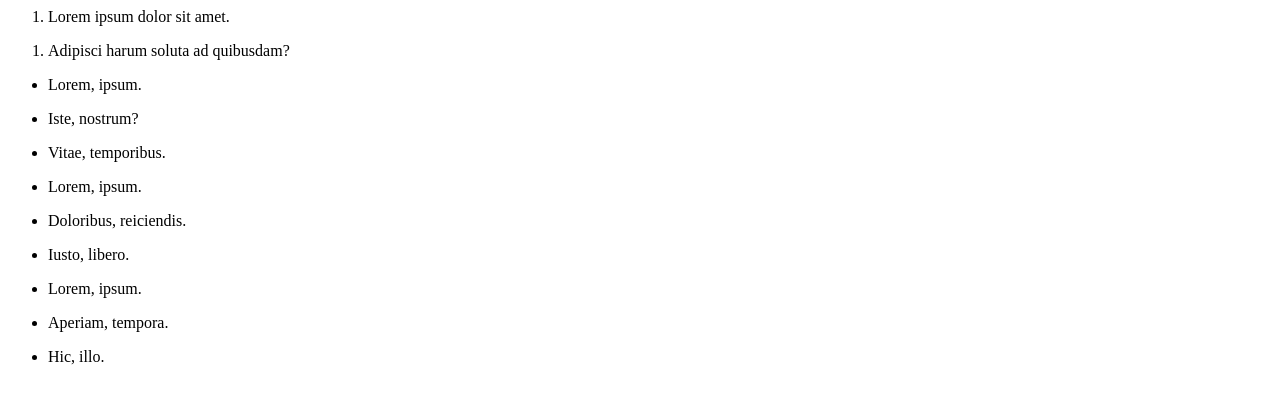
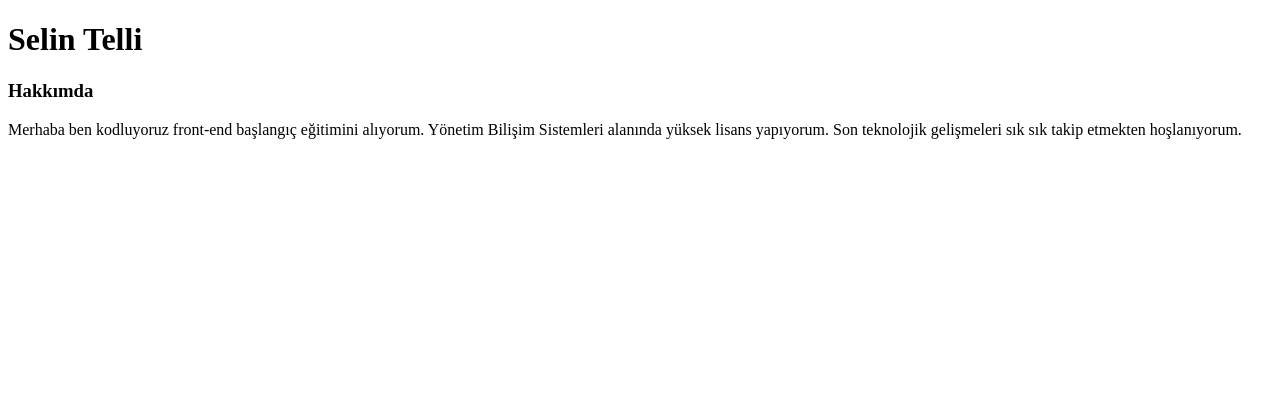
Before and after one commit to selin-telli/kodluyoruzilkrepo, a plain HTML site: page index.html in a window 1280 px wide. Drawn offline with Linux system fonts and the light colour scheme.

Commit message:
index.html hakkımda eklendi

```diff
--- a/index.html
+++ b/index.html
@@ -1,40 +1,23 @@
-<ol>
-    <li>Lorem ipsum dolor sit amet.</li>
-</ol>
-<ol>
-    <li>Adipisci harum soluta ad quibusdam?</li>
-</ol>
+<!DOCTYPE html>
+<html lang="tr">
 
-<ul>
-    <li>
-        <p>Lorem, ipsum.</p>
-    </li>
-    <li>
-        <p>Iste, nostrum?</p>
-    </li>
-    <li>
-        <p>Vitae, temporibus.</p>
-    </li>
-</ul>
-<ul>
-    <li>
-        <p>Lorem, ipsum.</p>
-    </li>
-    <li>
-        <p>Doloribus, reiciendis.</p>
-    </li>
-    <li>
-        <p>Iusto, libero.</p>
-    </li>
-</ul>
-<ul>
-    <li>
-        <p>Lorem, ipsum.</p>
-    </li>
-    <li>
-        <p>Aperiam, tempora.</p>
-    </li>
-    <li>
-        <p>Hic, illo.</p>
-    </li>
-</ul>
+<head>
+    <meta charset="UTF-8">
+    <meta http-equiv="X-UA-Compatible" content="IE=edge">
+    <meta name="viewport" content="width=device-width, initial-scale=1.0">
+    <title>Selin Telli</title>
+</head>
+
+<body>
+
+    <h1>Selin Telli</h1>
+
+    <!-- Hakkımdaki temel bilgilere yer verildi -->
+
+    <h3>Hakkımda</h3>
+
+    <p>Merhaba ben kodluyoruz front-end başlangıç eğitimini alıyorum. Yönetim Bilişim Sistemleri alanında yüksek lisans
+        yapıyorum. Son teknolojik gelişmeleri sık sık takip etmekten hoşlanıyorum.</p>
+</body>
+
+</html>
```
